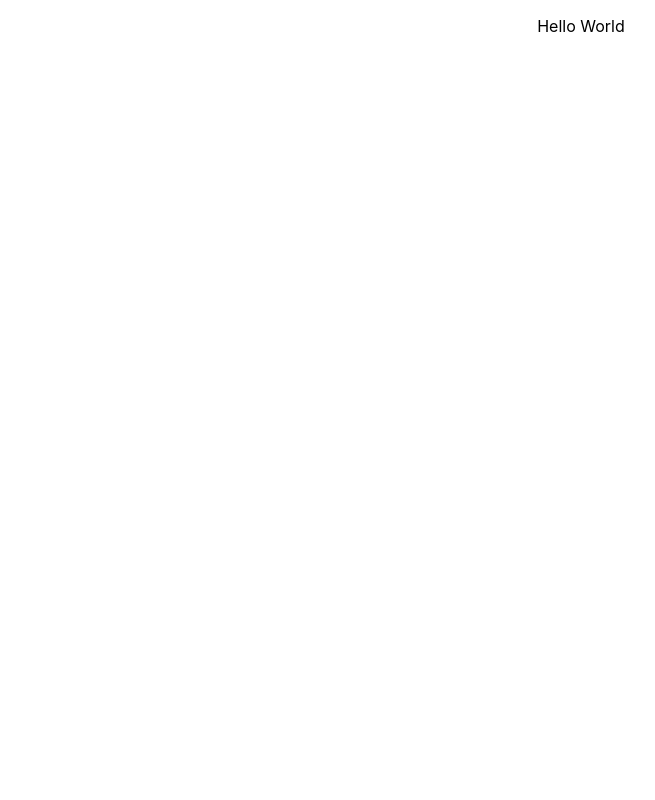
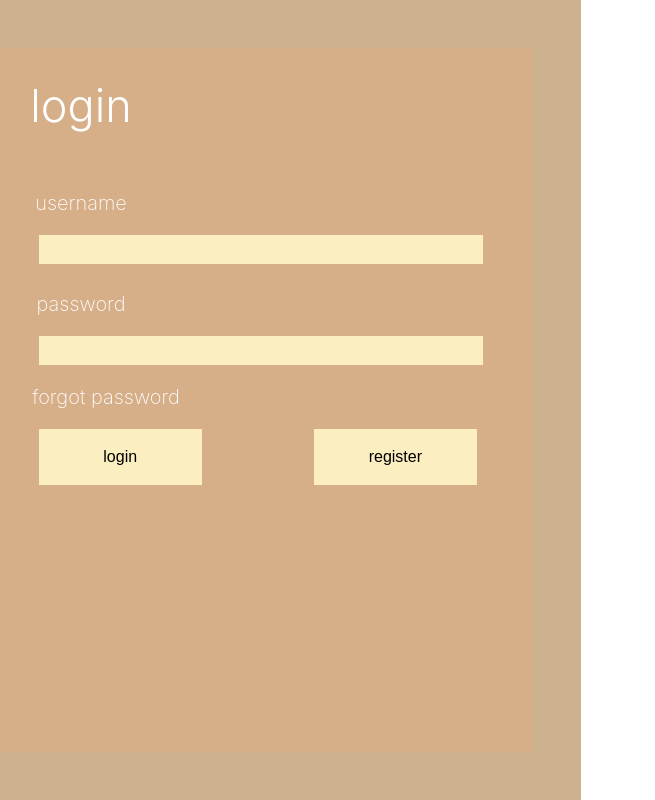
Before and after one commit to kaathryyn/2022_SIS_Team2, a React (Create React App) app in the folder client/: page /login in a window 1280 px wide. Shown: the whole page, without its empty margins (59-714 px from the left). Built offline with nearby package versions, Linux system fonts and the light colour scheme.

Commit message:
Added form elements to login page

```diff
--- /dev/null
+++ b/client/src/Components/Login/Login.css
@@ -0,0 +1,97 @@
+.login-div{
+    width: 100%;
+    height: 100vh;
+    display: flex;
+    flex-direction: column;
+    align-items: left;
+    justify-content: left;
+}
+
+.login-card{
+    display: flex;
+    flex-direction: column;
+    background-color: rgba(189, 152, 107, 0.75);
+    width: 50%;
+    height: 100vh;
+}
+
+.login-form{
+    display: flex;
+    flex-direction: column;
+    background-color: rgba(218, 173, 134, 0.75);
+    margin-top: 3em;
+    margin-left: 3em;
+    margin-right: 3em;
+    margin-bottom: 3em;
+    height: 100vh;
+}
+
+.form-header{
+    font-weight: 350;
+    font-size: 45px;
+    color: white;
+    margin-right: 8em;
+}
+
+.username-div{
+    margin-top: 0.5em;
+}
+
+.username-label{
+    font-weight: 200;
+    font-size: 20px;
+    color: white;
+    margin-right: 18em;
+}
+
+.input-field{
+    background: rgb(251, 238, 193);
+    border: none;
+    width: 81%;
+    height: 2em;
+}
+
+.password-div{
+    margin-top: 0.5em;
+}
+
+.password-label{
+    font-weight: 200;
+    font-size: 20px;
+    color: white;
+    margin-right: 18em;
+}
+
+.forgot-password{
+    font-weight: 200;
+    font-size: 20px;
+    color: white;
+    margin-right: 15.5em;
+}
+
+.button-div{
+    display: flex;
+    flex-direction: row;
+}
+
+.login-button{
+    background-color: rgb(251, 238, 193);
+    border: none;
+    color: black;
+    width: 30%;
+    height: 3.5em;
+    margin-left: 3.1em;
+    font-size: 1em;
+    font-weight: 200;
+}
+
+.register-button{
+    background-color: rgb(251, 238, 193);
+    border: none;
+    color: black;
+    width: 30%;
+    height: 3.5em;
+    margin-left: 7em;
+    font-size: 1em;
+    font-weight: 200;
+}
--- a/client/src/Components/Login/Login.js
+++ b/client/src/Components/Login/Login.js
@@ -1,7 +1,32 @@
+import "./Login.css";
 
 function Login(){
     return(
-        <p>Hello World</p>
+        <div className="login-div">
+            <div className="login-card">
+                <form className="login-form">
+                    <h1 className="form-header"> login</h1>
+                    <div className="username-div">
+                        <h3 className="username-label">username</h3>
+                        <input className="input-field">
+
+                        </input>
+                    </div>
+                    <div className="password-div">
+                        <h3 className="password-label">password</h3>
+                        <input className="input-field">
+
+                        </input>
+                        <h3 className="forgot-password">forgot password</h3>
+                    </div>
+                    <div className="button-div">
+                        <button className="login-button">login</button>
+                        <button className="register-button">register</button>
+                    </div>
+                </form>
+
+            </div>
+        </div>
     )
 }
 
```
